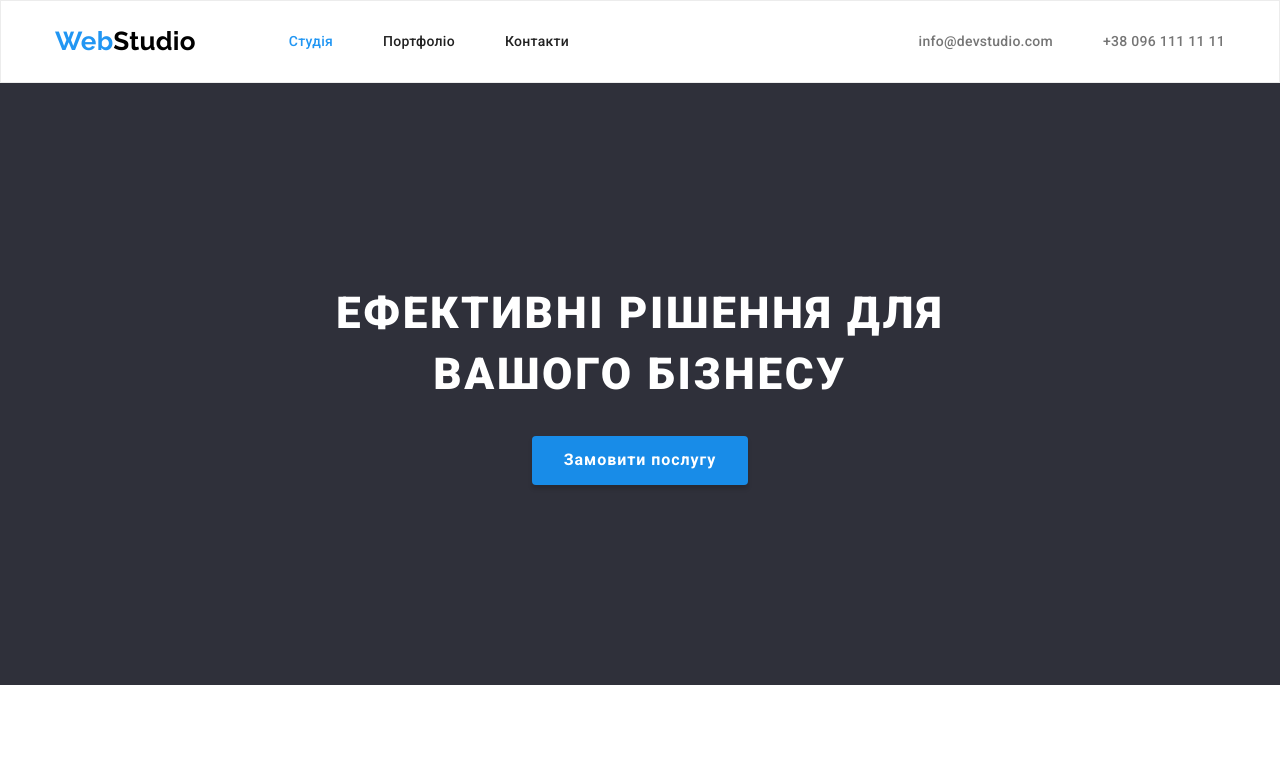
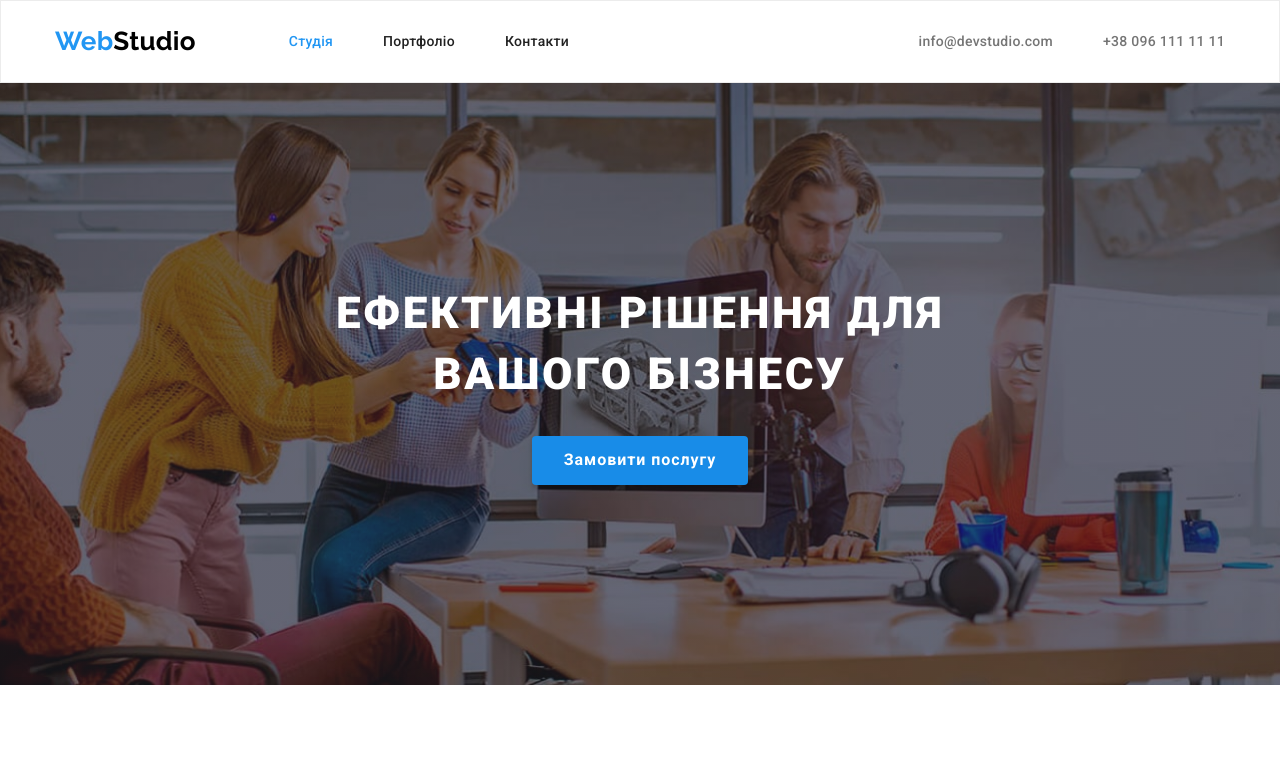
Before and after one commit to miastkivskyi/goit-markup-hw-04, a plain HTML site: page index.html in a window 1280 px wide. Shown: the top 776 px of the page. Drawn offline with nearby package versions, Linux system fonts and the light colour scheme.

Commit message:
add background to hero

```diff
--- a/css/styles.css
+++ b/css/styles.css
@@ -165,11 +165,24 @@ img {
 }
 
 .hero {
-  background-color: var(--background-color);
   text-align: center;
   padding-top: 200px;
   padding-bottom: 200px;
+  max-width: 1600px;
+  height: auto;
+  margin-left: auto;
+  margin-right: auto;
+  background-image: linear-gradient(
+      to left,
+      rgba(47, 48, 58, 0.4),
+      rgba(47, 48, 58, 0.4)
+    ),
+    url("../images/other-pictures/hero.jpg");
+  background-repeat: no-repeat;
+  background-position: center;
+  background-size: cover;
 }
+
 .hero-title {
   font-weight: 900;
   font-size: 44px;
```
Also changed, not shown: images/other-pictures/hero.jpg (added).
